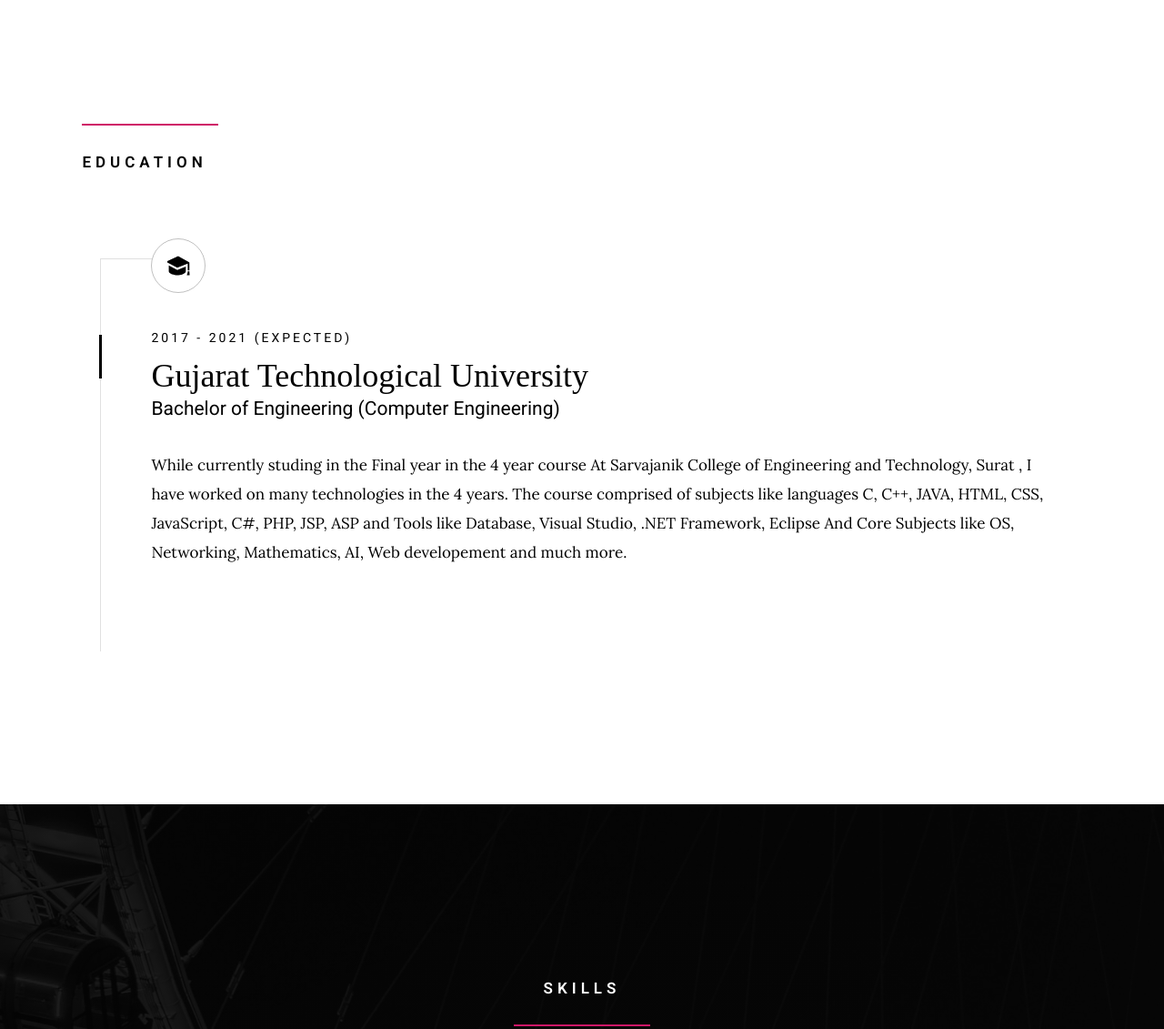
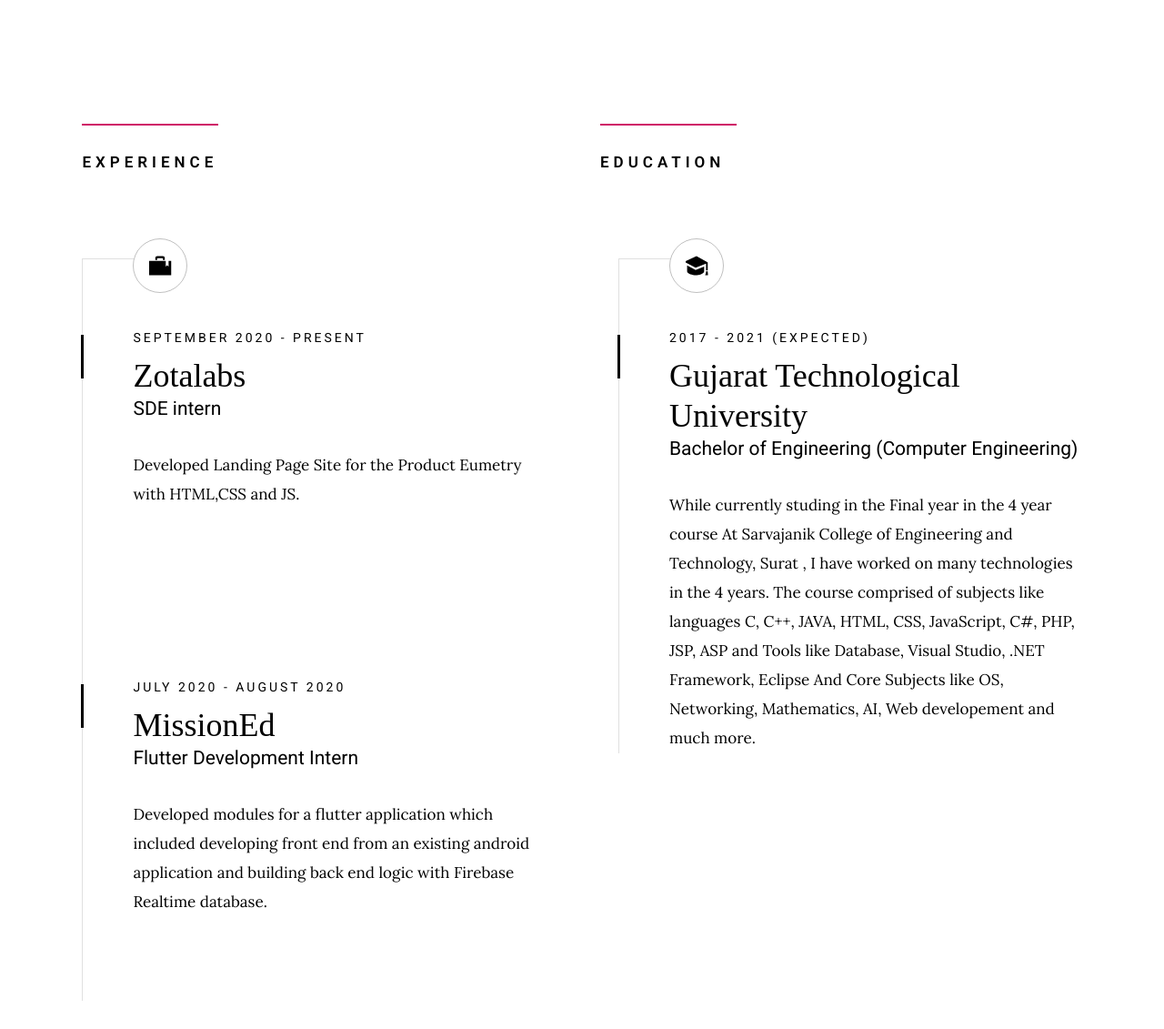
Before and after one commit to mihir1012/mihir1012.github.io, a plain HTML site: page index.html in a window 1280 px wide. Shown: the part 1520-2651 px from the top of the page at 91% size. Drawn offline with Linux system fonts and the light colour scheme; a web font is replaced by a local one.

Commit message:
experience added

```diff
--- a/index.html
+++ b/index.html
@@ -145,14 +145,20 @@
         <div class="about-experience">
 
             <div class="row heading-block" data-aos="fade-up">
-                <div class="column large-full">
+                <div class="column large-half">
+                    <h2 class="section-heading">Experience</h2>
+                </div>
+                <div class="column large-half">
                     <h2 class="section-heading">Education</h2>
                 </div>
             </div>
 
+
+
+
             <div class="row about-experience__timeline">
 
-                <!--<div class="column large-half tab-full" data-aos="fade-up">
+                <div class="column large-half tab-full" data-aos="fade-up">
                      <div class="timeline">
 
                         <div class="timeline__icon-wrap">
@@ -162,43 +168,33 @@
                         <div class="timeline__block">
                             <div class="timeline__bullet"></div>
                             <div class="timeline__header">
-                                <p class="timeline__timeframe">July 2018 - Present</p>
-                                <h3 class="item-title">Awesome Studio</h3>
-                                <h5>Lead Designer</h5>
+                                <p class="timeline__timeframe">September 2020 - Present</p>
+                                <h3 class="item-title">Zotalabs</h3>
+                                <h5>SDE intern</h5>
                             </div>
                             <div class="timeline__desc">
-                                <p>Lorem ipsum Occaecat do esse ex et dolor culpa nisi ex in magna consectetur nisi cupidatat laboris esse eiusmod deserunt aute do quis velit esse sed Ut proident cupidatat nulla esse cillum laborum occaecat nostrud sit dolor incididunt amet est occaecat nisi.</p>
+                                <p>Developed Landing Page Site for the Product Eumetry with HTML,CSS and JS. </p>
                             </div>
                         </div>
 
                         <div class="timeline__block">
                             <div class="timeline__bullet"></div>
                             <div class="timeline__header">
-                                <p class="timeline__timeframe">July 2017 - June 2018</p>
-                                <h3 class="item-title">Super Cool Agency</h3>
-                                <h5>Frontend Developer</h5>
+                                <p class="timeline__timeframe">July 2020 - August 2020</p>
+                                <h3 class="item-title">MissionEd</h3>
+                                <h5>Flutter Development Intern</h5>
                             </div>
                             <div class="timeline__desc">
-                                <p>Lorem ipsum Occaecat do esse ex et dolor culpa nisi ex in magna consectetur nisi cupidatat laboris esse eiusmod deserunt aute do quis velit esse sed Ut proident cupidatat nulla esse cillum laborum occaecat nostrud sit dolor incididunt amet est occaecat nisi.</p>
+                                <p>Developed modules for a flutter application which included developing front end from an existing android application and building back end logic with Firebase Realtime database.</p>
                             </div>
                         </div>
 
-                        <div class="timeline__block">
-                            <div class="timeline__bullet"></div>
-                            <div class="timeline__header">
-                                <p class="timeline__timeframe">March 2016 - June 2017</p>
-                                <h3 class="item-title">Epic Design Studio</h3>
-                                <h5>Frontend Developer</h5>
-                            </div>
-                            <div class="timeline__desc">
-                                <p>Lorem ipsum Occaecat do esse ex et dolor culpa nisi ex in magna consectetur nisi cupidatat laboris esse eiusmod deserunt aute do quis velit esse sed Ut proident cupidatat nulla esse cillum laborum occaecat nostrud sit dolor incididunt amet est occaecat nisi.</p>
-                            </div>
-                        </div>
 
                     </div>
-                </div> -->
+                </div>
 
-                <div class="column  tab-full" data-aos="fade-up"> <!--class large-half-->
+
+                <div class="column large-half tab-full" data-aos="fade-up"> <!--class large-half-->
                     <div class="timeline">
 
                         <div class="timeline__icon-wrap">
```
